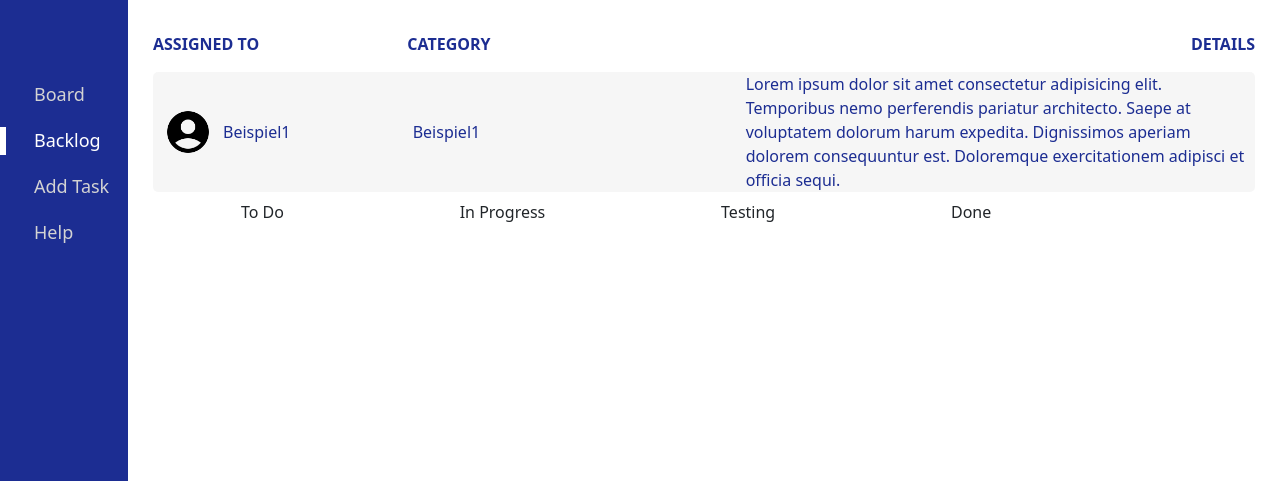
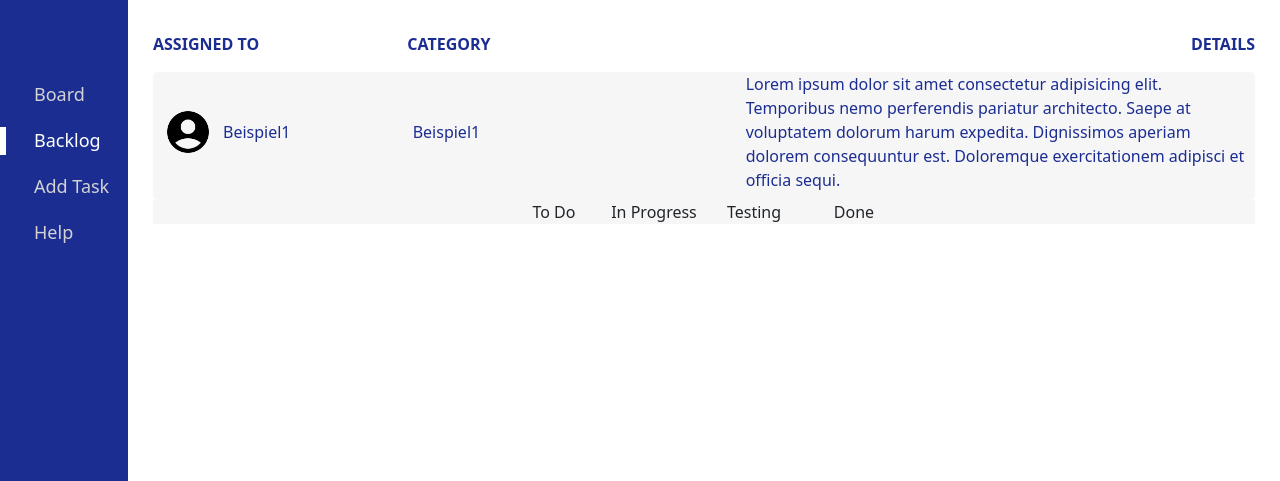
Before and after one commit to RobertSebastian28/join, a website: page backlog.html in a window 1280 px wide. Both pictures are taken after a click on the element 704 px from the left and 200 px from the top of the page. Shown: the part 98-579 px from the top of the page. Drawn offline with nearby package versions, Linux system fonts and the light colour scheme.

Commit message:
test function showTast()

```diff
--- a/css/backlog.css
+++ b/css/backlog.css
@@ -65,7 +65,19 @@
 
 .addToBoardContainer {
     display: flex;
-    justify-content: space-around;
+    justify-content: center;
+    background-color: rgba(211, 211, 211, 0.2);
+}
+
+.section {
+    text-align: center;
+    width: 100px;
+    border-radius: 5px;
+}
+
+.section:hover {
+    cursor: pointer;
+    background-color: rgba(211, 211, 211, 0.4);
 }
 
 @media (max-width:870px) {
--- a/script/backlog.js
+++ b/script/backlog.js
@@ -27,11 +27,11 @@
             et officia sequi.</div>
         </div>
     </div>
-        <div id="addToBoard" class="d-none">
-            <div>To Do</div>
-            <div>In Progress</div>
-            <div>Testing</div>
-            <div>Done</div>
+        <div id="addToBoard" class="d-none addToBoardContainer">
+            <div class="section">To Do</div>
+            <div class="section">In Progress</div>
+            <div class="section">Testing</div>
+            <div class="section">Done</div>
         <div>
     `
 }
@@ -40,38 +40,34 @@
     let hiddenContainer = document.getElementById('addToBoard');
 
     if (hiddenContainer.classList = 'd-none') {
+        show();
+    } else {
+        hide();
+    }
+
+}
+
+function show() {
+    let hiddenContainer = document.getElementById('addToBoard');
+
     document.getElementById('detailsInfo').style.overflow = 'unset';
     document.getElementById('backlogRow').style.lineHeight = 'unset';
     document.getElementById('backlogRow').style.maxHeight = 'unset';
     document.getElementById('secondGap').style.alignItems = 'center';
+    document.getElementById('backlogRow').style.marginBottom = 'unset';
+    document.getElementById('backlogRow').style.paddingBottom = '8px';
     hiddenContainer.classList.remove('d-none');
     hiddenContainer.classList.add('addToBoardContainer');
-    } else {
+}
+
+function hide() {
+    let hiddenContainer = document.getElementById('addToBoard');
+
     hiddenContainer.classList.add('d-none');
-        hiddenContainer.classList.remove('addToBoardContainer');
     document.getElementById('detailsInfo').style.overflow = 'hidden';
     document.getElementById('backlogRow').style.lineHeight = '60px';
     document.getElementById('backlogRow').style.maxHeight = '60px';
     document.getElementById('secondGap').style.alignItems = 'center';
-
+    document.getElementById('backlogRow').style.marginBottom = '8px';
+    document.getElementById('backlogRow').style.paddingBottom = 'unset';
 }
-
-}
-
-// function show() {
-//     document.getElementById('detailsInfo').style.overflow = 'unset';
-//     document.getElementById('backlogRow').style.lineHeight = 'unset';
-//     document.getElementById('backlogRow').style.maxHeight = 'unset';
-//     document.getElementById('secondGap').style.alignItems = 'center';
-//     hiddenContainer.classList.remove('d-none');
-//     hiddenContainer.classList.add('addToBoardContainer');
-// }
-
-// function hide() {
-//     hiddenContainer.classList.add('d-none');
-//     hiddenContainer.classList.remove('addToBoardContainer');
-//     document.getElementById('detailsInfo').style.overflow = 'hidden';
-//     document.getElementById('backlogRow').style.lineHeight = '60px';
-//     document.getElementById('backlogRow').style.maxHeight = '60px';
-//     document.getElementById('secondGap').style.alignItems = 'center';
-// }
```
Lines whose indentation alone changed are shown as unchanged.
